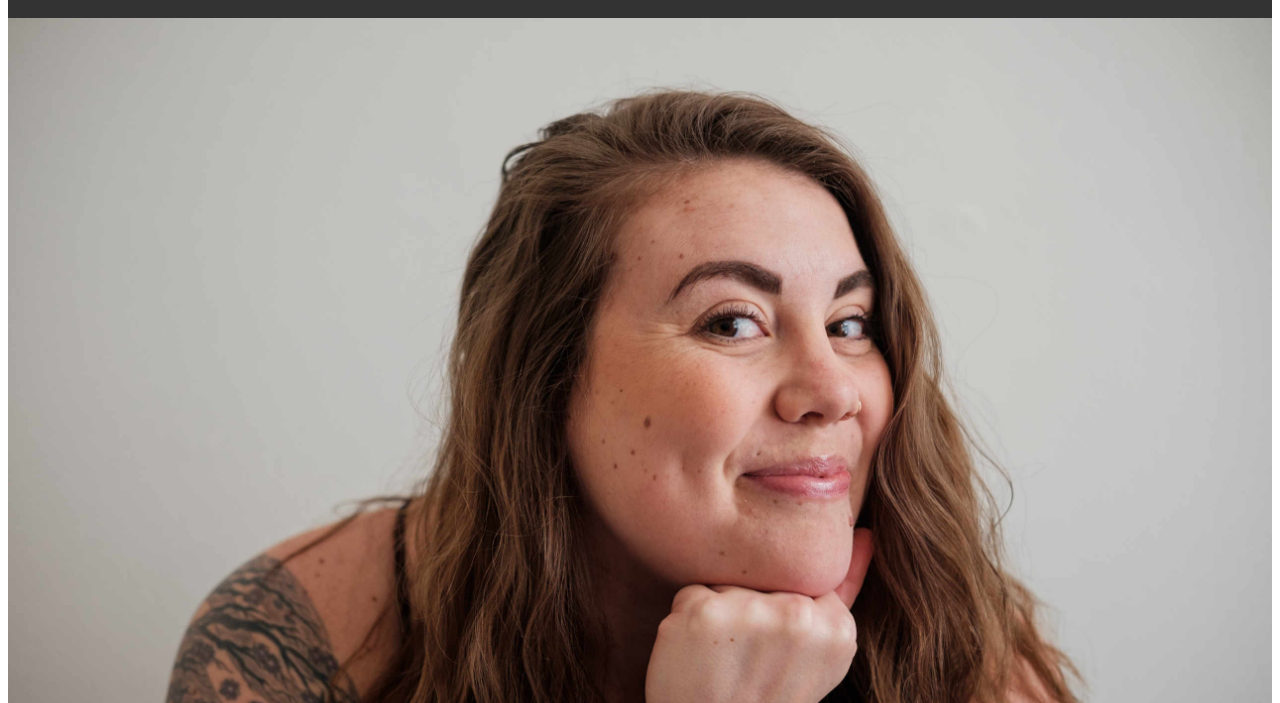
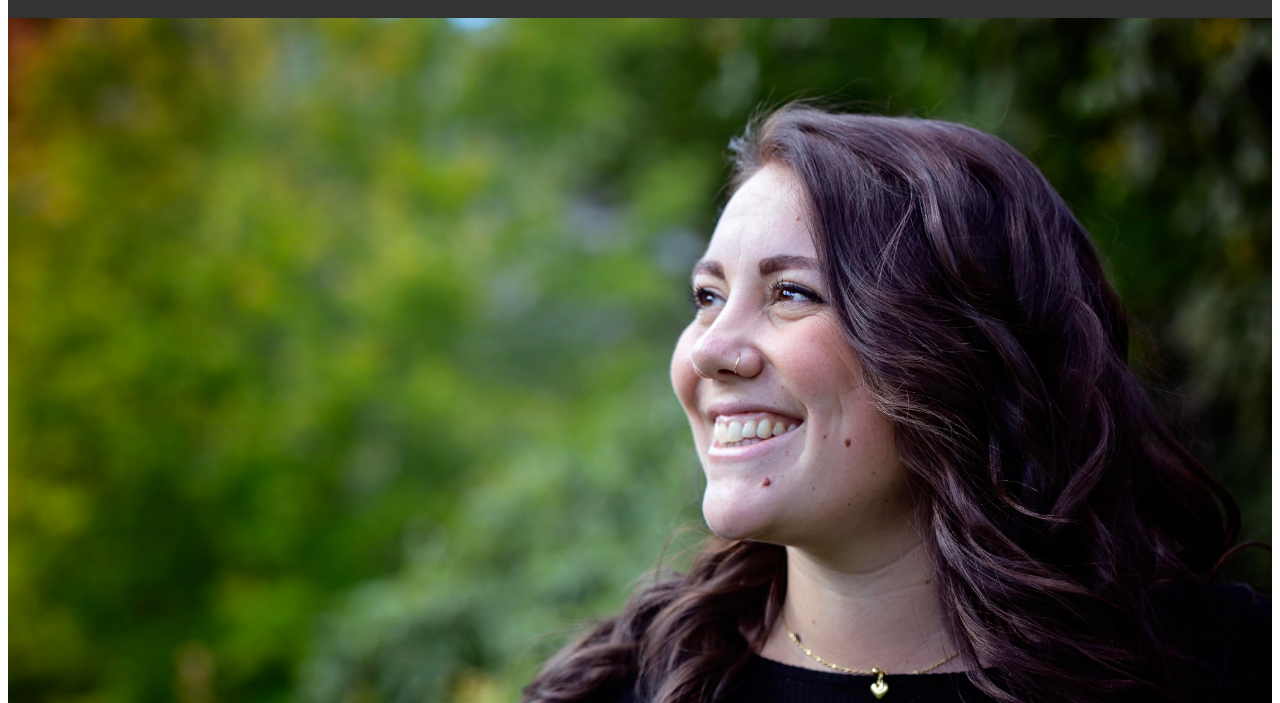
Before and after one commit to perrupa/lorien, a Gatsby site: page /posts/self-confidence in a window 1280 px wide. Shown: the part 97-800 px from the top of the page. Built offline with nearby package versions, Linux system fonts and the light colour scheme; Gatsby itself is replaced by a stand-in of ours.

Commit message:
Updating self-confidence thumbnail

```diff
--- a/posts/2018-07-30-test2.md
+++ b/posts/2018-07-28-self-confidence.md
@@ -1,7 +1,7 @@
 ---
 title: Self Confidence. What’s that? Where can I find it?
 path: '/posts/self-confidence'
-image: /images/smiling-sears-pose.jpg
+image: /images/smiling-profile.jpg
 date: 2018-07-28
 ---
 
```
